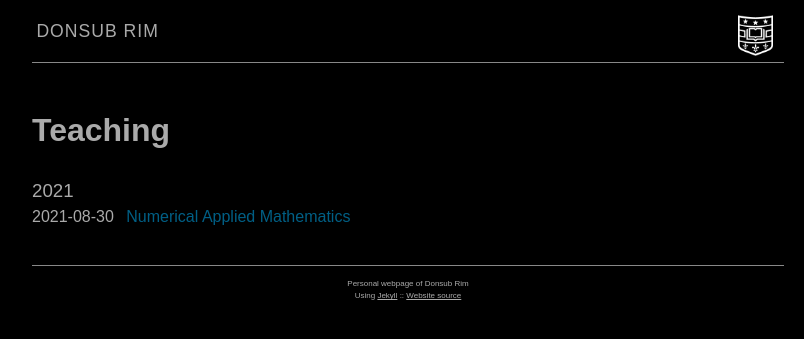
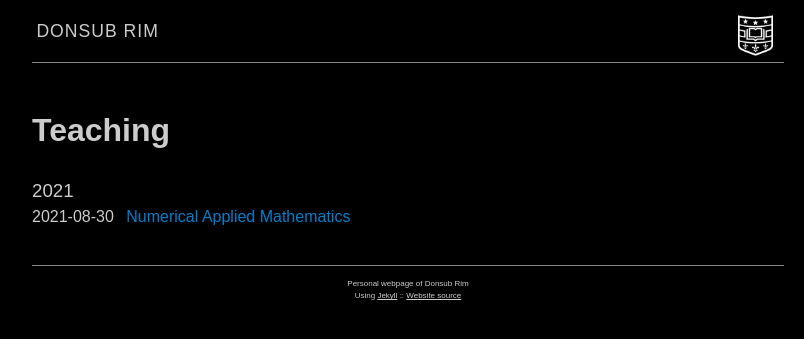
Before and after one commit to dsrim/dsrim.github.io, a Jekyll site: the page built from teaching.md, in a window 1280 px wide. Shown: the top 339 px of the page, without its empty margins (232-1036 px from the left). Built offline with Jekyll 4.4.1, drawn with Linux system fonts in a browser that asks for light colours.

Commit message:
choose a more bright color for text

```diff
--- a/css/main.scss
+++ b/css/main.scss
@@ -16,12 +16,12 @@
 $white:         #fff;
 $black:         #000;
 $grey-vlight:   #eee;
-$grey-light:    #aaa;
+$grey-light:    #ccc;
 $grey:          #888;
 $grey-dark:     #444;
 $grey-vdark:    #222;
 $darkblue:      #1a5276;
-$blue:          #0091ed;
+$blue:          #007fce;
 $orange:        #ca6c18;
 $orange-dark:   #b85323;
 $red:           #b6321c;
@@ -34,8 +34,8 @@
 $dark-background:   darken($background, 5%);
 $text-color:        $grey-light;
 $text-light-color:  $grey-light;
-$url-color:         $wustlblue;
-$url-hover-color:   $blue;
+$url-color:         $blue;
+$url-hover-color:   $turquoise;
 $header-text-color: $text-light-color;
 $header-hover-color:$text-color;
 $header-hover-url:  $url-color;
```
Also changed, not shown: 1 other file.
